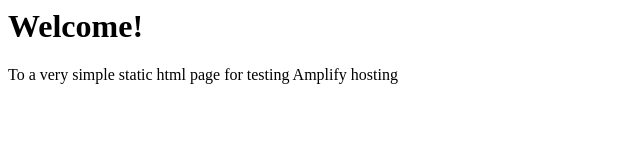
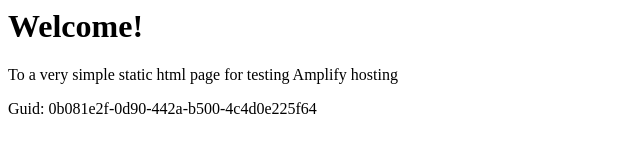
Before and after one commit to aws-aemilia-dub/Github-PR-Commit-Integration-Test-DoNotTouch-v0-prod-eu-west-1, a website: page src/index.html in a window 1280 px wide. Shown: the whole page, without its empty margins (0-640 px from the left). Drawn offline with Linux system fonts and the light colour scheme.

Commit message:
commit from integ tests

```diff
--- a/src/index.html
+++ b/src/index.html
@@ -1,3 +1,5 @@
+
+
 <html lang="en">
 
 <head>
@@ -10,6 +12,6 @@
 <body>
     <h1>Welcome!</h1>
     <p>To a very simple static html page for testing Amplify hosting</p>
-</body>
+    <p>Guid: 0b081e2f-0d90-442a-b500-4c4d0e225f64</p></body>
 
 </html>
```
